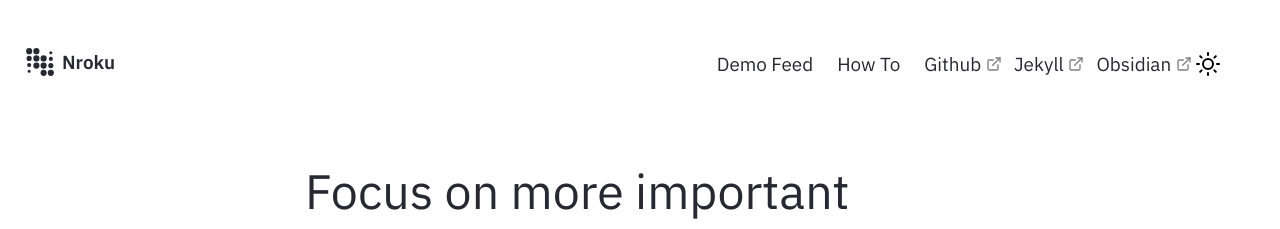
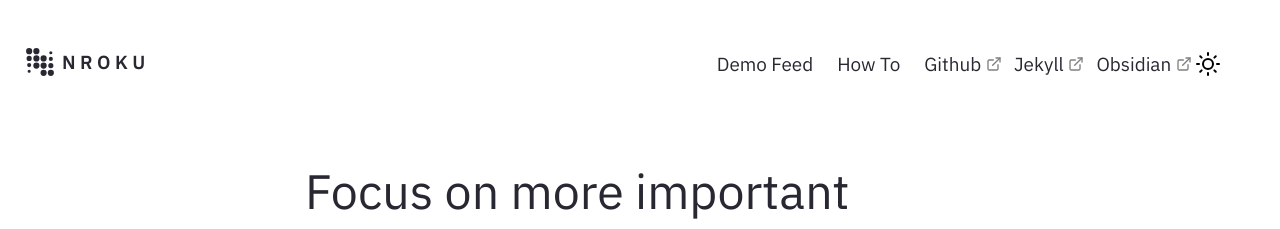
Before and after one commit to kevinroku/nroku.github.io, a Jekyll site: the page built from pages/index.md, in a window 1280 px wide and 900 px high. Shown: the top 229 px of the window. Built offline with Jekyll 4.4.1, drawn with Linux system fonts in a browser that asks for light colours.

Commit message:
Update _config.yml

```diff
--- a/_config.yml
+++ b/_config.yml
@@ -27,7 +27,7 @@ baseurl: ""
 
 # Website Header, Description, Footer year and text.
 # If you are deleting this, make sure you remove it from HTML files too
-heading: Nroku # Change this
+heading: N R O K U # Change this
 content: Obsidian ready Jekyll Theme
 copyright:
   year: © 2022
```
